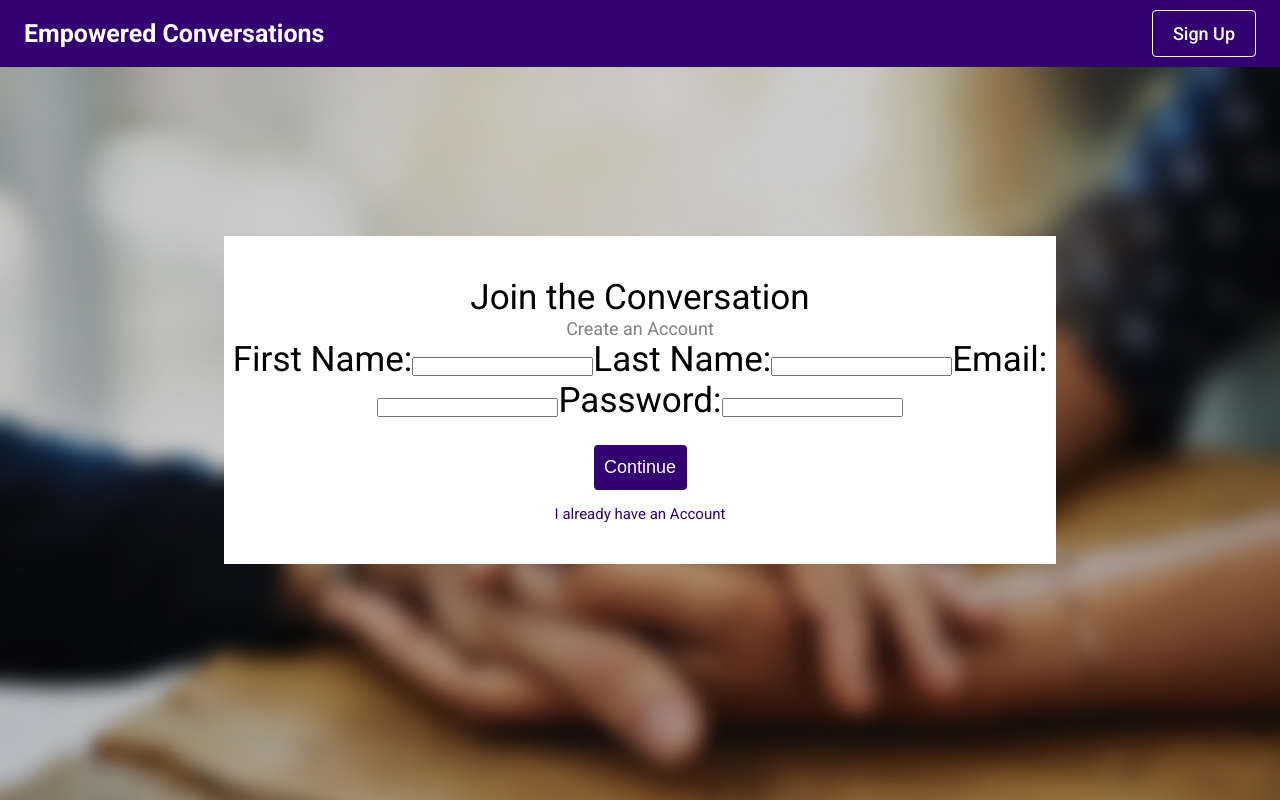
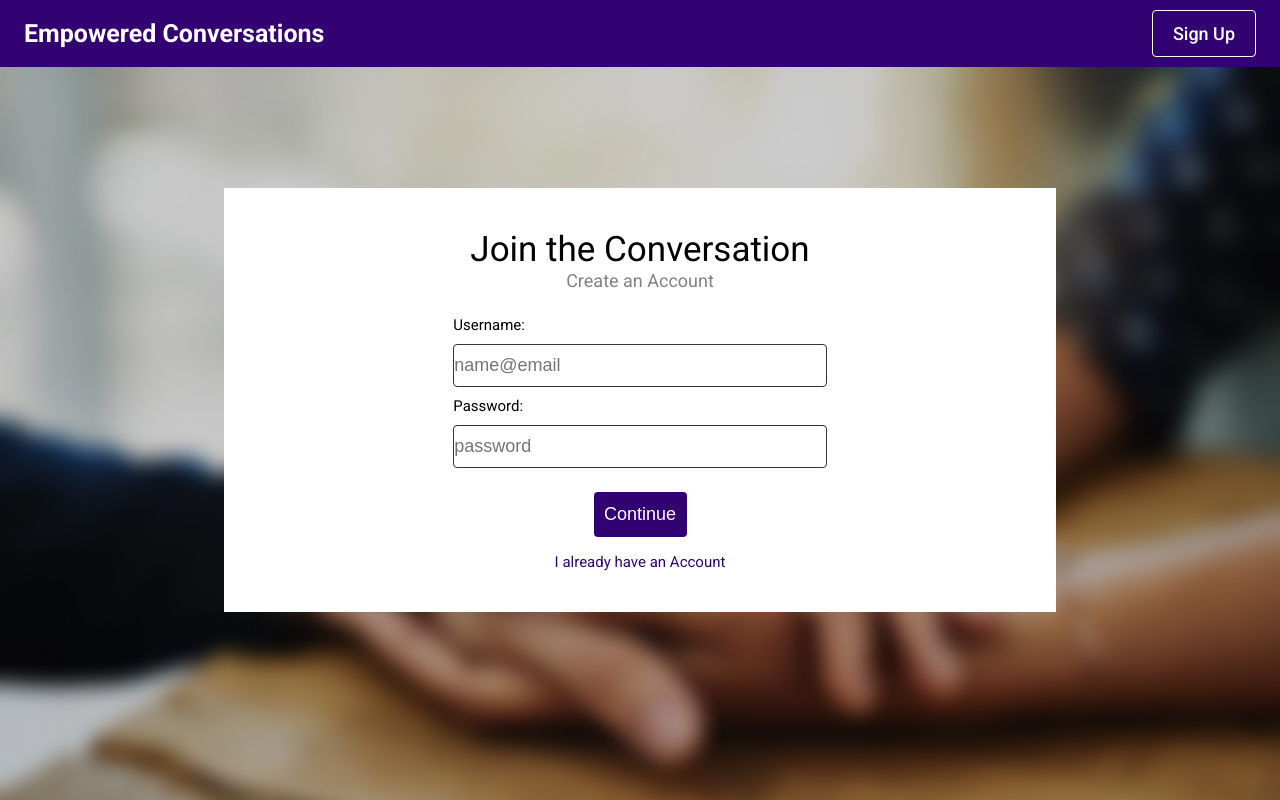
Before and after one commit to bw-empowered-conversations/Front-End, a React (Create React App) app: page / in a window 1280 px wide. Built offline with nearby package versions, Linux system fonts and the light colour scheme.

Commit message:
Data from server is successfully rendering, added CSS file, need to fix errors

```diff
--- a/src/components/NewSignUp.js
+++ b/src/components/NewSignUp.js
@@ -4,9 +4,8 @@ import { Formik, Field, Form, ErrorMessage } from 'formik';
 import Header from "./Header";
 import Background from "../images/backhandsblur.jpg";
 import { axiosWithAuth } from '../utils/axiosWithAuth';
+import './style.css';
 import styled from "styled-components";
-
-
 
 const WrapBackDiv = styled.div`
   height: 100vh;
@@ -33,28 +32,12 @@ const Modal = styled.div`
       font-size: 1.5rem;
   }
 `;
-const FormStyle = styled.form`
-  display: flex;
-  flex-direction: column;
-  width: 45%;
-  margin: 1.5rem auto .1rem auto;
-  font-size: 1.5rem;
-  text-align: left;
-   .red {
-       color: red;
-   }
-`;
+
 const SubTextStyle = styled.div`
   font-size: 1.8rem;
   color: #828282;
 `;
 
-const Input = styled.input`
-padding: 1rem 0rem;
-border: 1px solid #333333;
-border-radius: 4px;
-font-size:1.8rem;
-`
 const Label = styled.label`
 margin: 1rem 0;
 `
@@ -101,27 +84,15 @@ const  FFF = styled.div`
     }
 
 `
-const validate = ({ firstName, lastName, email, password }) => {
+const validate = ({ username, password }) => {
 	const errors = {};
 
-	// validate firstName
-	if (!firstName) {
-		errors.firstName = 'Please enter your first name';
-	} else if (firstName.length < 2) {
-		errors.firstName = 'Your first name must have two characters or more';
+	// validate name
+	if (!username) {
+		errors.username = 'Please enter your username';
+	} else if (username.length < 7) {
+		errors.username = 'Your first name must have 7 characters or more';
     }
-
-    // validate lastName
-	if (!lastName) {
-		errors.lastName = 'Please enter your last name';
-	} else if (lastName.length < 2) {
-		errors.lastName= 'Your last name must have two characters or more';
-    }
-
-    // validate email
-	if (!email) {
-		errors.email = 'Please enter a valid email address';
-	}
 
 	// validate password
 	if (!password) {
@@ -142,15 +113,13 @@ const NewSignUp = (props) => {
                 <SubTextStyle>Create an Account</SubTextStyle>
              <Formik
                 initialValues={{
-                    firstName: '',
-                    lastName: '',
-                    email: '',
+                    username: '',
                     password: ''
                 }}
 
                 onSubmit={(values, tools) => {
                     axiosWithAuth()
-                        .post('/register', values)
+                        .post('/auth/register', values)
                         .then(res => {
                             localStorage.setItem('token', res.data.token);
                             props.history.push('/welcome');
@@ -163,22 +132,13 @@ const NewSignUp = (props) => {
                 validate={validate}>
                {() => {
 						return (
-							<Form>
-
-									<Label htmlFor='firstName'>First Name:</Label>
-									<Field name='firstName' type='text' />
-									<ErrorMessage name='firstName' component='div' className='red' />
-
-									<Label htmlFor='lastName'>Last Name:</Label>
-									<Field name='lastName' type='text' />
-									<ErrorMessage name='lastName' component='div' className='error' />
-
-									<Label htmlFor='email'>Email:</Label>
-									<Field name='email' type='text' />
+							<Form className='form-container'>
+									<Label htmlFor='username'>Username:</Label>
+									<Field name='username' type='text' placeholder='name@email' />
 									<ErrorMessage name='email' component='div' className='error' />
 
 									<Label htmlFor='password'>Password:</Label>
-									<Field name='password' type='password' />
+									<Field name='password' type='password' placeholder='password' />
 									<ErrorMessage name='password' component='div' className='error' />
 
 
--- a/src/components/SignIn.js
+++ b/src/components/SignIn.js
@@ -113,7 +113,7 @@ const  FFF = styled.div`
 
 `
 
-const SignIn = () => {
+const SignIn = (props) => {
     const [credentials, setCredentials] = useState({
         email: '',
         password: ''
@@ -132,10 +132,10 @@ const SignIn = () => {
         e.preventDefault();
         setIsLoading(true)
         axiosWithAuth()
-            .post('/login', credentials)
+            .post('/auth/login', credentials)
             .then(res => {
             localStorage.setItem('token', res.data.payload);
-            this.props.history.push('/conversations')
+            props.history.push('/conversations')
              })
             .catch(err => console.log('Data returned an error', err))
     }
@@ -163,7 +163,7 @@ const SignIn = () => {
                         onChange={handleChange} />
 
                     <ButtonSpan>Continue</ButtonSpan>
-                    {isLoading && 'logging in'}
+
             </FormStyle>
             <p className='p-size'> If you don't have an account, </p>
                  <p className='p-size margin-bottom'>  you can <span className='link-purple'><Link to='/newsignup'>create one</Link></span></p>
--- /dev/null
+++ b/src/components/style.css
@@ -0,0 +1,19 @@
+.form-container {
+  display: flex;
+  flex-direction: column;
+  width: 45%;
+  margin: 1.5rem auto .1rem auto;
+  font-size: 1.5rem;
+  text-align: left;
+}
+
+.form-container .red {
+    color: red;
+}
+
+input {
+    padding: 1rem 0rem;
+    border: 1px solid #333333;
+    border-radius: 4px;
+    font-size:1.8rem;
+}
--- a/src/utils/axiosWithAuth.js
+++ b/src/utils/axiosWithAuth.js
@@ -3,7 +3,7 @@ import axios from 'axios';
 export const axiosWithAuth = () => {
     const token = localStorage.getItem('token');
     return axios.create({
-        baseURL: 'https://bw-empowered-conversations.herokuapp.com/api/auth',
+        baseURL: 'https://bw-empowered-conversations.herokuapp.com/api/',
         headers: {
             Authorization: token
         }
```
